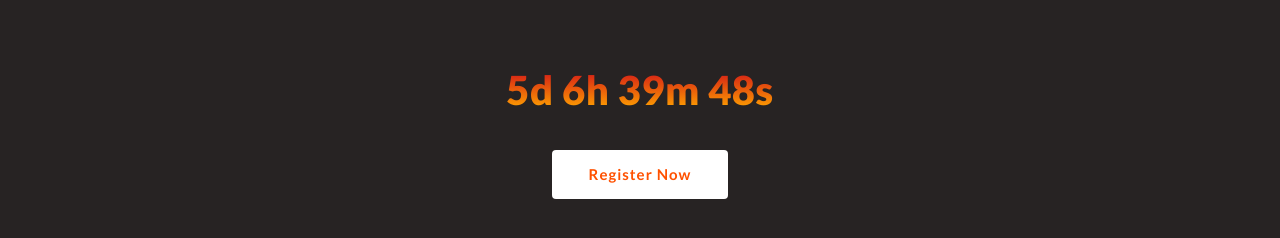
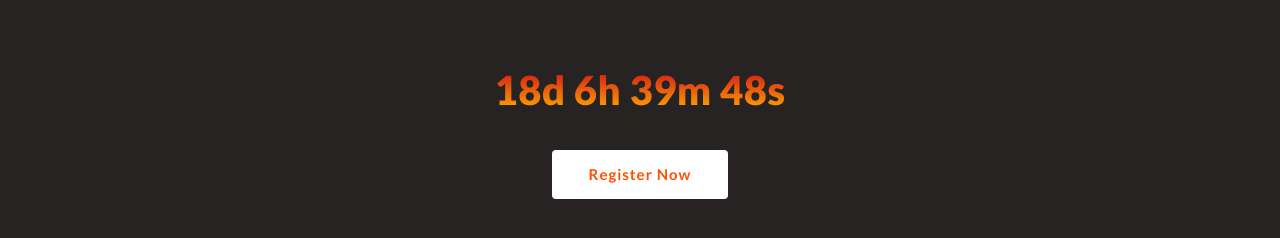
Before and after one commit to minhasadique/Agrata-Event-Website, a plain HTML site: page index.html in a window 1280 px wide. Shown: the part 764-1002 px from the top of the page. Drawn offline with Linux system fonts and the light colour scheme; files whose address does not match are found by name.

Commit message:
Update index.html

```diff
--- a/index.html
+++ b/index.html
@@ -91,7 +91,7 @@
 <div id="demo1">
 <script>
 // Set the date we're counting down to
-var countDownDate = new Date("Oct 8, 2024 15:37:25").getTime();
+var countDownDate = new Date("Oct 21, 2024 15:37:25").getTime();
 
 // Update the count down every 1 second
 var x = setInterval(function() {
```
